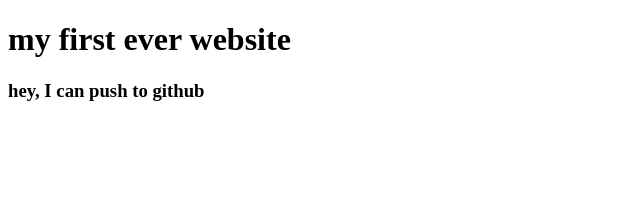
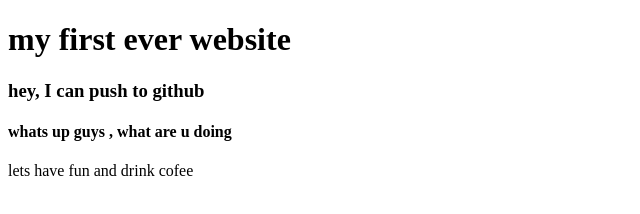
Before and after one commit to shubeen/my-first-website, a plain HTML site: page index.html in a window 1280 px wide. Shown: the whole page, without its empty margins (0-640 px from the left). Drawn offline with Linux system fonts and the light colour scheme.

Commit message:
whats up

```diff
--- a/index.html
+++ b/index.html
@@ -6,6 +6,8 @@
 </head>
 <h1>my first ever website</h1>
 <h3>hey, I can push to github</h3>
+<h4> whats up guys , what are u doing</h4>
+<p>lets have fun and drink cofee</p>
 <body>
 
 </body>
```
